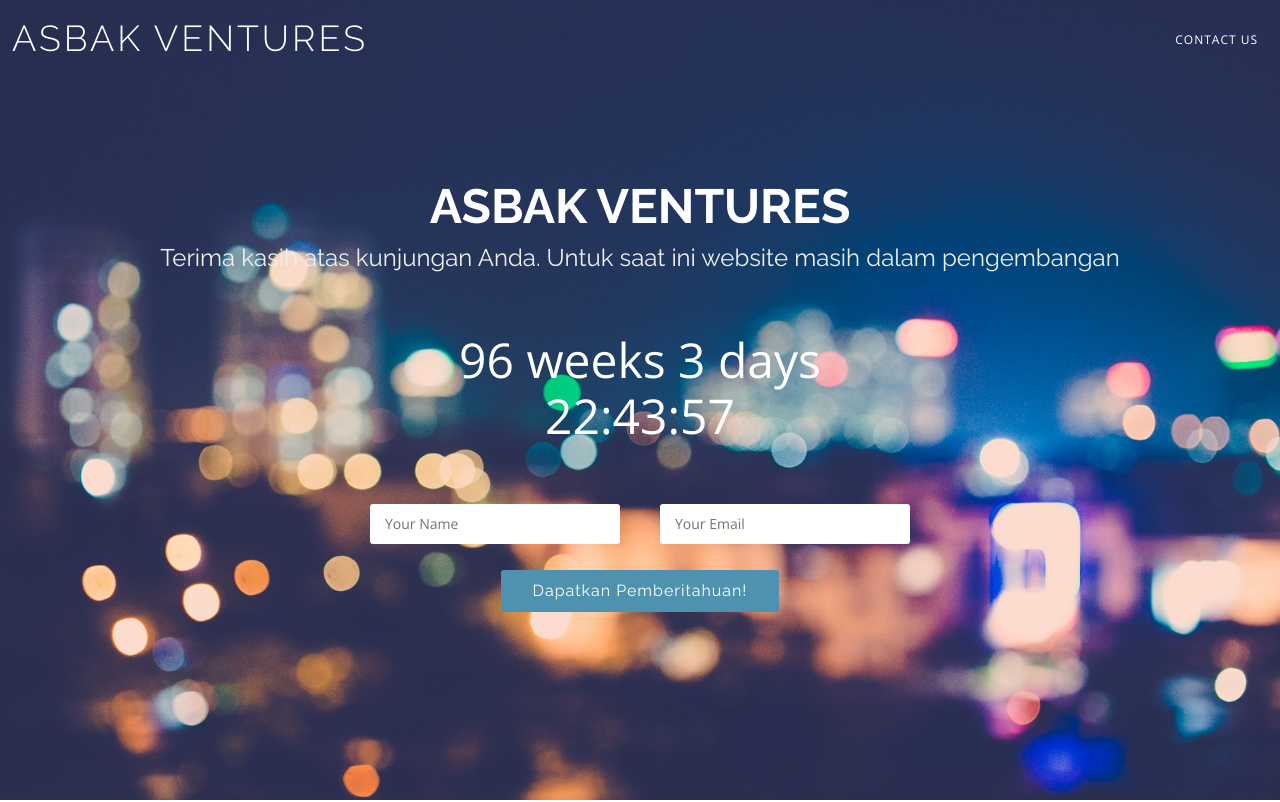
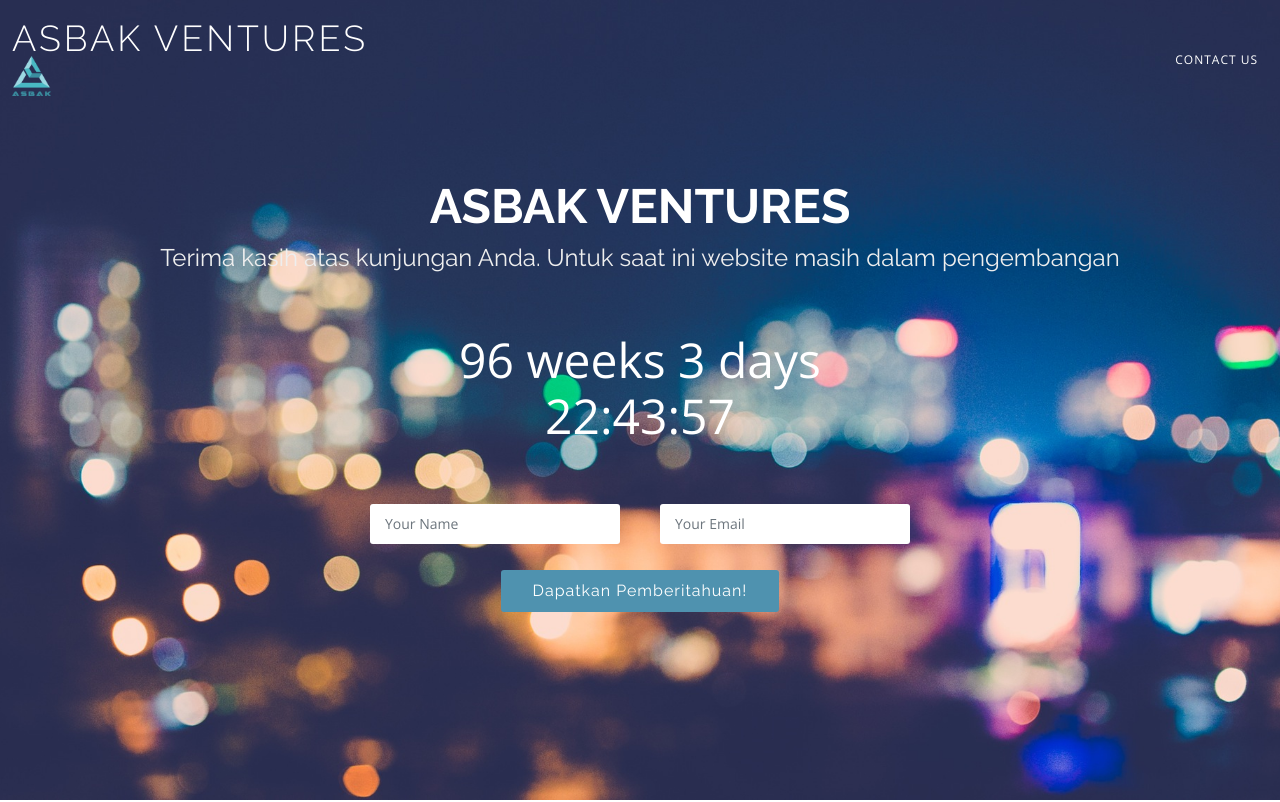
Before and after one commit to asbaktemporary/new, a plain HTML site: page index.html in a window 1280 px wide. Shown: the top 802 px of the page. Drawn offline with nearby package versions, Linux system fonts and the light colour scheme.

Commit message:
Update index.html

```diff
--- a/index.html
+++ b/index.html
@@ -40,7 +40,7 @@
       <div class="logo">
         <h1 class="text-light"><a href="index.html"><span>ASBAK VENTURES</span></a></h1>
         <!-- Uncomment below if you prefer to use an image logo -->
-        <!-- <a href="index.html"><img src="assets/img/logo.png" alt="" class="img-fluid"></a>-->
+        <a href="index.html"><img src="assets/img/IMG_20211129_093659_088.png" alt="" class="img-fluid"></a>
       </div>
 
       <div class="contact-link float-right">
```
